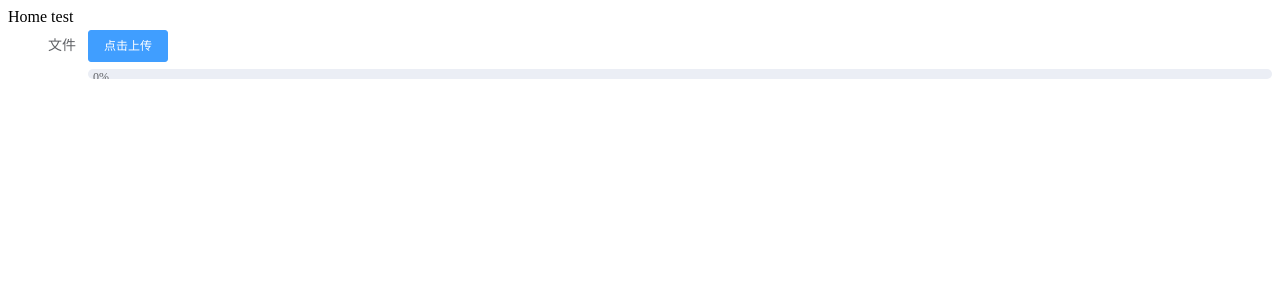
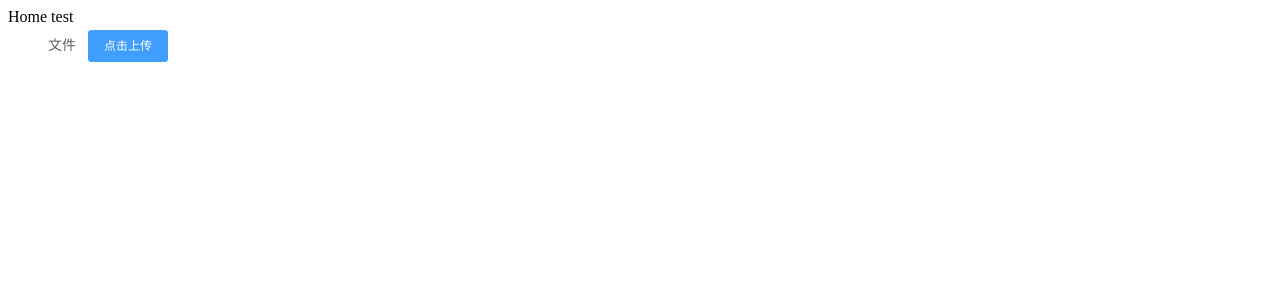
Before and after one commit to public-storm/webmyfile, a Vue app: page / in a window 1280 px wide. Shown: the top 300 px of the page. Built offline with nearby package versions, Linux system fonts and the light colour scheme; what vue-worker would draw is missing.

Commit message:
临时提交

```diff
--- a/src/components/Test.vue
+++ b/src/components/Test.vue
@@ -15,7 +15,7 @@
               :limit="1">
             <el-button size="small" type="primary">点击上传</el-button>
           </el-upload>
-          <el-progress :text-inside="true" :stroke-width="10" :percentage="percentageNum"
+          <el-progress v-if="uploadProgress" :text-inside="true" :stroke-width="10" :percentage="percentageNum"
                        status="success"></el-progress>
         </div>
       </el-form-item>
@@ -34,12 +34,13 @@ export default {
     return {
       chunkSize: 1024 * 1024 * 100,
       requestNum: 5,
-      percentageNum: 0
+      percentageNum: 0,
+      uploadProgress:false
     }
   },
   methods: {
     upload(file) {
-      console.log(file)
+      this.uploadProgress = true;
       const f = file.file,
           chunkSize = this.chunkSize,
           identifier = SparkMD5.hash(f.name),
@@ -65,6 +66,7 @@ export default {
       }
       this.dataRequest(formDataList, 0, chunks.length);
       this.$refs.upload.clearFiles();
+      this.uploadProgress=false;
       this.percentageNum=0;
     },
     dataRequest(formDataList, num, chunksSize) {
```
